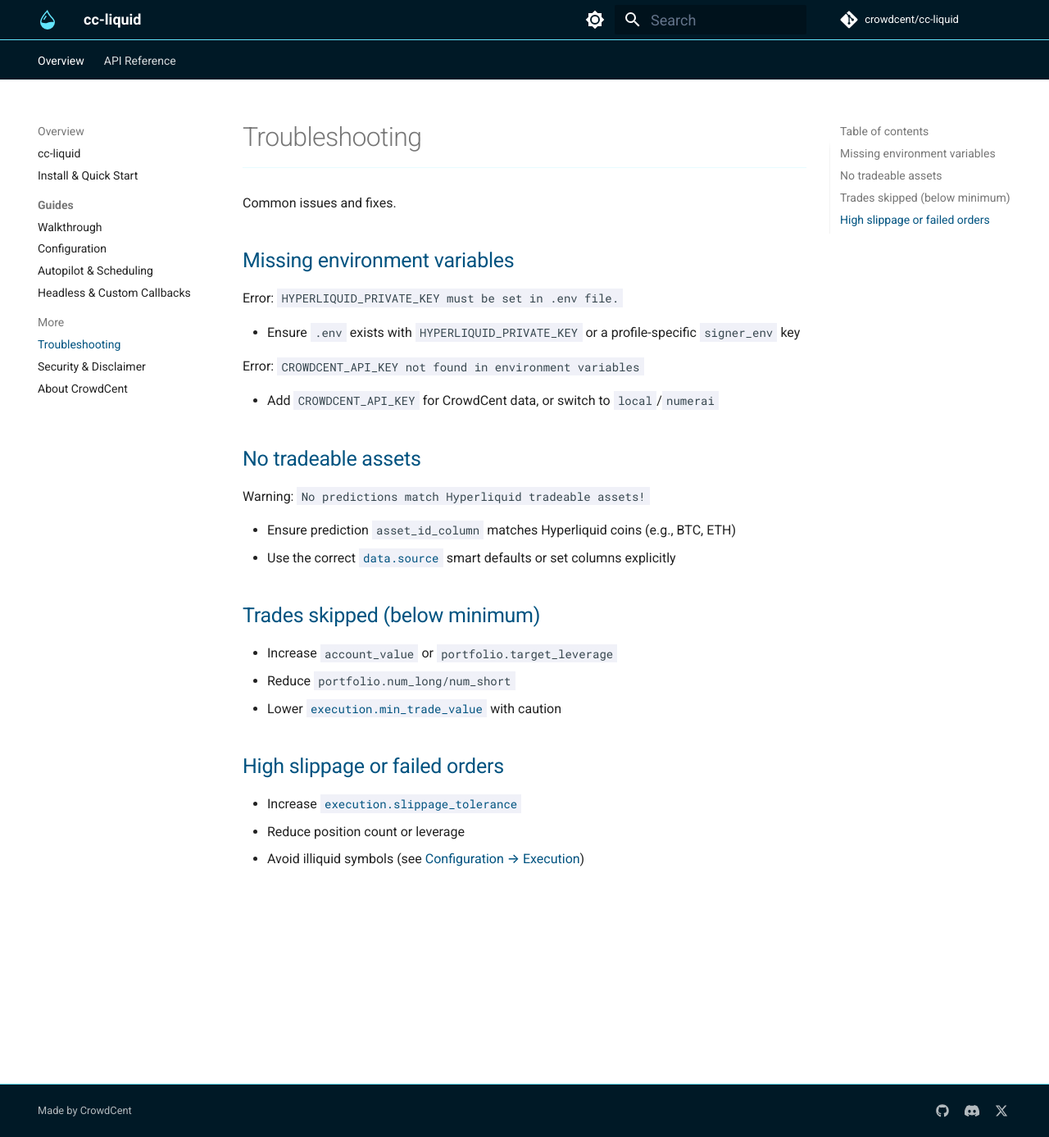
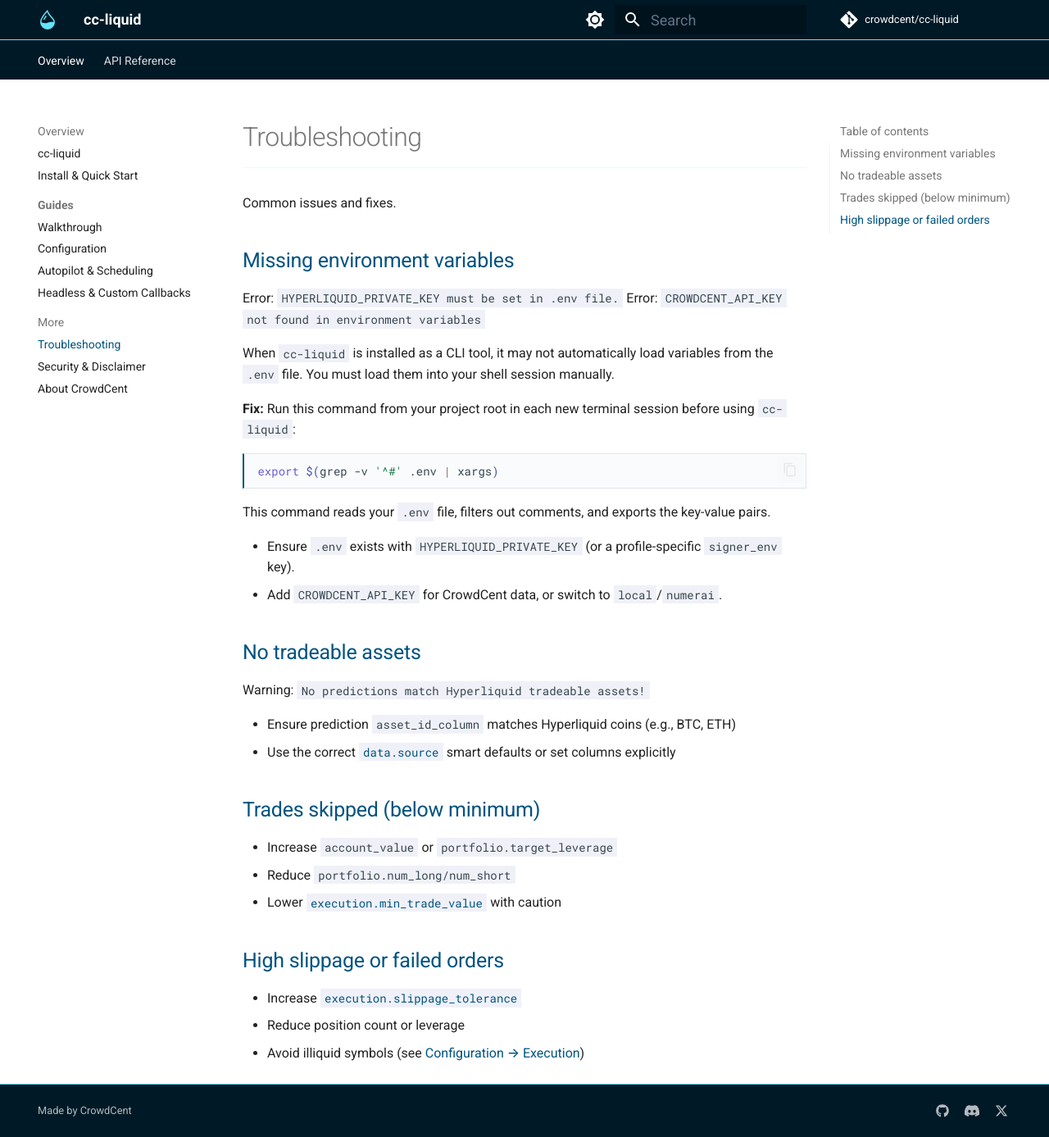
Before and after one commit to lingster/cc-liquid, an MkDocs documentation site: the page built from docs/troubleshooting.md, in a window 1280 px wide and 1387 px high. Shown: the whole window at 82% size. Built offline with MkDocs 1.6.1 and Material for MkDocs 9.7.7, drawn with Linux system fonts in a browser that asks for light colours; comment, search, counter and statistics services are not loaded.

Commit message:
add documentation for missing env variables

````diff
--- a/docs/troubleshooting.md
+++ b/docs/troubleshooting.md
@@ -7,12 +7,20 @@ Common issues and fixes.
 ## [Missing environment variables](configuration.md#environment-variables-env)
 
 Error: `HYPERLIQUID_PRIVATE_KEY must be set in .env file.`
-
-- Ensure `.env` exists with `HYPERLIQUID_PRIVATE_KEY` or a profile-specific `signer_env` key
-
 Error: `CROWDCENT_API_KEY not found in environment variables`
 
-- Add `CROWDCENT_API_KEY` for CrowdCent data, or switch to `local`/`numerai`
+When `cc-liquid` is installed as a CLI tool, it may not automatically load variables from the `.env` file. You must load them into your shell session manually.
+
+**Fix:** Run this command from your project root in each new terminal session before using `cc-liquid`:
+
+```bash
+export $(grep -v '^#' .env | xargs)
+```
+
+This command reads your `.env` file, filters out comments, and exports the key-value pairs.
+
+- Ensure `.env` exists with `HYPERLIQUID_PRIVATE_KEY` (or a profile-specific `signer_env` key).
+- Add `CROWDCENT_API_KEY` for CrowdCent data, or switch to `local`/`numerai`.
 
 ## [No tradeable assets](configuration.md#data)
 
--- a/pyproject.toml
+++ b/pyproject.toml
@@ -1,6 +1,6 @@
 [project]
 name = "cc-liquid"
-version = "0.1.2a2"
+version = "0.1.3a3"
 description = "cc-liquid - open source reference implementation for a simple, metamodel-based Hyperliquid portfolio rebalancer"
 readme = "README.md"
 authors = [
````
Also changed, not shown: docs/configuration.md (+6 -0 lines), docs/install-quickstart.md (+9 -0 lines), docs/walkthrough.md (+20 -12 lines), 1 other file.
